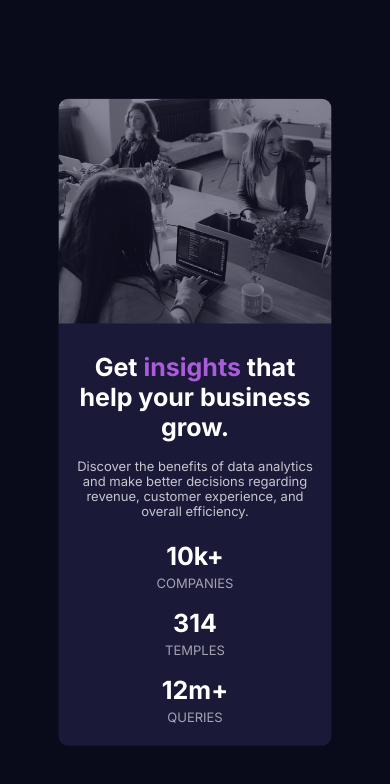
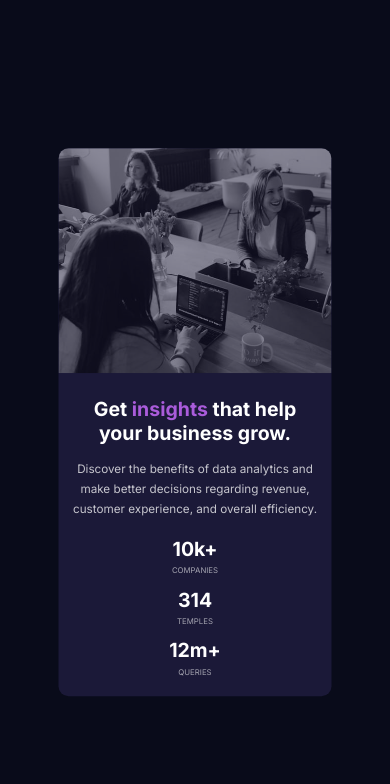
Before and after one commit to lyzik/stats-preview-card-component, a plain HTML site: page index.html in a window 390 px wide. Drawn offline with Linux system fonts and the light colour scheme.

Commit message:
Add Responsive Web Design

```diff
--- a/index.html
+++ b/index.html
@@ -15,24 +15,10 @@
 </head>
 <body>
   <div id="window">
-    <div id="left">
+    <main id="left">
       <h1>Get <a style="color: hsl(277, 64%, 61%);">insights</a> that help your business grow.</h1>
       <h2>Discover the benefits of data analytics and make better decisions regarding revenue, customer
       experience, and overall efficiency.</h2>
-      <!--
-      <table>
-        <tr class="stats">
-          <th>10k+</th>
-          <th>314</th>
-          <th>12m+</th>
-        </tr>
-        <tr class="stats-headers">
-          <th>COMPANIES</th>
-          <th>TEMPLES</th>
-          <th>QUERIES</th>
-        </tr>
-      </table>
-    -->
       <div class="statistics">
         <div>
           <p class="stats">10k+</p>
@@ -47,11 +33,10 @@
           <p class="stats-headers">QUERIES</p>
         </div>
       </div>
-
-    </div>
-    <div id="right">
+    </main>
+    <aside id="right">
       <img src="/images/image-header-desktop.jpg" alt="">
-    </div>
+    </aside>
   </div>
 </body>
 </html>
--- a/style.css
+++ b/style.css
@@ -1,3 +1,7 @@
+html{
+    font-size: 62.5%;
+}
+
 body{
   background-color: hsl(233, 47%, 7%);
 }
@@ -33,11 +37,12 @@ h1{
     font-family: 'Inter', sans-serif;
     color: hsl(0, 0%, 100%);
     font-weight: 700;
+    font-size: 2vw;
 }
 h2{
     padding-left: 10%;
     padding-right: 20%;
-    font-size: 15px;
+    font-size: 1vw;
     color: hsla(0, 0%, 100%, 0.75);
     font-family: 'Inter', sans-serif;
     font-weight: 400;
@@ -52,13 +57,13 @@ h2{
 
 .stats{
     font-family: 'Inter', sans-serif;
-    font-size: 25px;
+    font-size: 2vw;
     color: hsl(0, 0%, 100%);
     line-height: 2px;
     font-weight: 600;
 }
 .stats-headers{
-    font-size: 13px;
+    font-size: 1vw;
     font-family: 'Inter', sans-serif;
     font-weight: 400;
     color: hsla(0, 0%, 100%, 0.6);
@@ -91,28 +96,27 @@ h2{
         padding-left: 5%;
         padding-right: 5%;
         padding-top: 4%;
-        font-family: 'Inter', sans-serif;
-        color: hsl(0, 0%, 100%);
-        font-weight: 700;
         text-align: center;
-        font-size: 25px;
+        font-size: 5vw;
     }
     h2{
         padding-left: 5%;
         padding-right: 5%;
-        font-size: 13px;
-        color: hsla(0, 0%, 100%, 0.75);
-        font-family: 'Inter', sans-serif;
-        font-weight: 400;
-        line-height: 15px;
+        line-height: 20px;
         text-align: center;
+        font-size: 3vw;
     }
 
     .statistics{
-        display: flex;
         flex-direction: column;
         padding: 0%;
         padding-bottom: 15px;
         text-align: center;
     }
+    .stats{
+        font-size: 5vw;
+    }
+    .stats-headers{
+        font-size: 2vw;
+    }
   }
```
Lines whose indentation alone changed are shown as unchanged.
